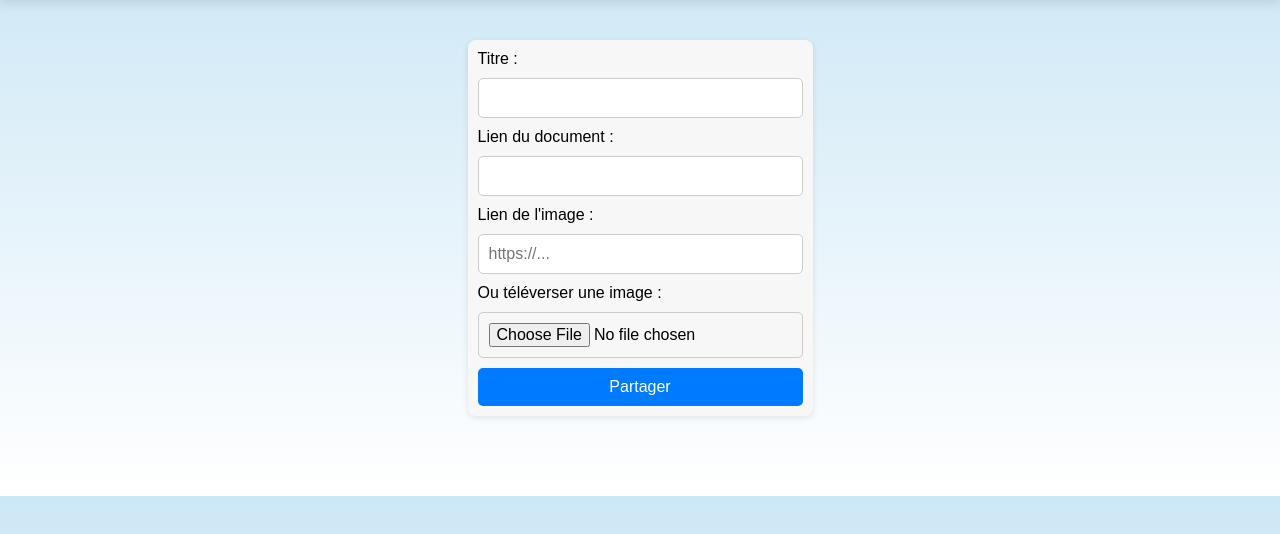
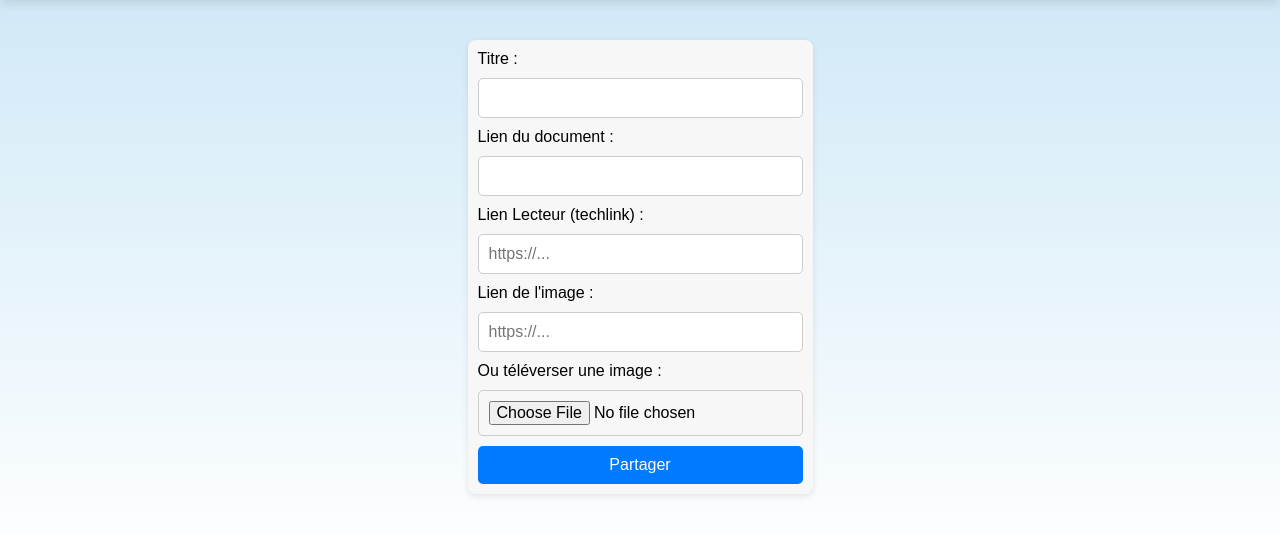
Before and after one commit to Sixela1702/Vandemoortele, a PHP site: template app/templates/ajouter.twig in a window 1280 px wide. Shown: the part 60-594 px from the top of the page. Run offline with PHP 8.4, Linux system fonts and the light colour scheme; the template is opened without the code that fills it, so the values that code supplies are empty; some libraries are stand-ins or nearby versions.

Commit message:
ajout techlink

```diff
--- a/app/templates/ajouter.twig
+++ b/app/templates/ajouter.twig
@@ -25,6 +25,9 @@
         <label for="link">Lien du document :</label>
         <input type="url" id="link" name="link" required />
 
+        <label for="techlink">Lien Lecteur (techlink) :</label>
+        <input type="url" id="techlink" name="techlink" placeholder="https://..." required />
+
         <label for="image-url">Lien de l'image :</label>
         <input type="url" id="image-url" name="image-url" placeholder="https://..." />
 
--- a/app/templates/tech_home.twig
+++ b/app/templates/tech_home.twig
@@ -47,10 +47,10 @@
             return;
           }
 
-          cards.forEach(({ title, link, imageSrc }) => {
+          cards.forEach(({ title, link, imageSrc, techlink }) => {
             const card = document.createElement("a");
             card.className = "preview-card";
-            card.href = link;
+            card.href = techlink;
             card.target = "_blank";
 
             const img = document.createElement("img");
```
Also changed, not shown: public/assets/js/ajouter.js.
